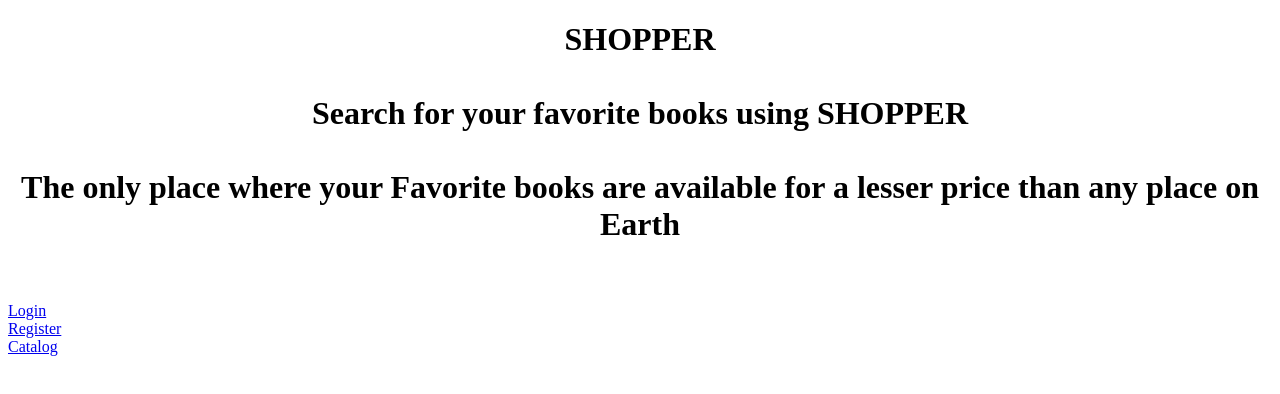
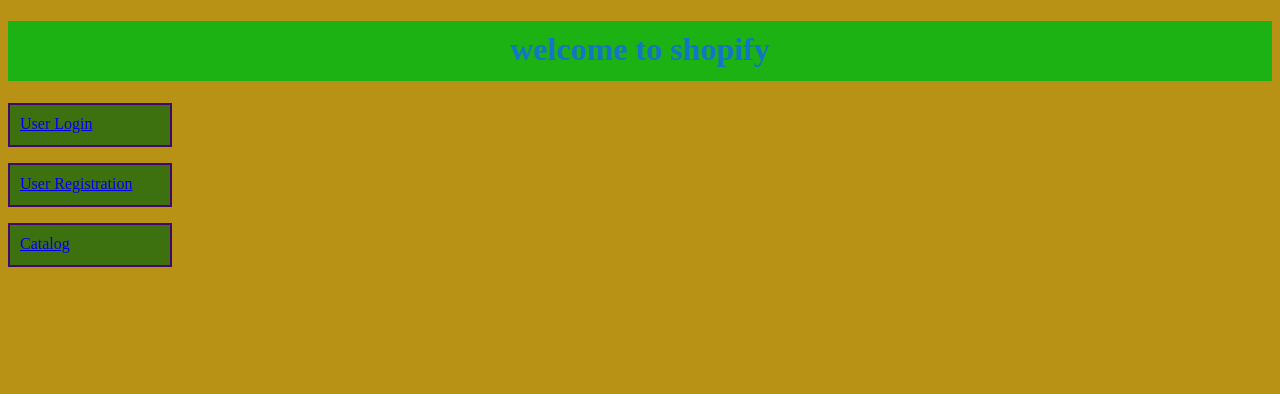
Before and after one commit to SHAMIT1264/HTML-AND-CSS, a plain HTML site: page index.html in a window 1280 px wide. Drawn offline with Linux system fonts and the light colour scheme.

Commit message:
Add files via upload

```diff
--- /dev/null
+++ b/Catalog.css
@@ -0,0 +1,16 @@
+h1{
+    text-align: center;
+    background-color: rgb(185, 24, 24) 43;
+    height: 50px;
+    padding-top: 10px;
+    color: rgb(87, 142, 190);
+}
+
+img{
+    border: 2px solid black;
+    margin-top: 50px;
+}
+
+body{
+    background-color: rgb(208, 211, 18)
+}
--- /dev/null
+++ b/Login.css
@@ -0,0 +1,3 @@
+body{
+    background-color: rgb(147, 108, 10);
+}
--- /dev/null
+++ b/Register.css
@@ -0,0 +1,7 @@
+body{
+    background-color: rgb(244, 203, 154) ;
+}
+
+h1{
+    color: rgb(230, 114, 133);
+}
--- /dev/null
+++ b/index.css
@@ -0,0 +1,21 @@
+h1{
+    background-color: rgb(28, 178, 20);
+    color: rgb(19, 116, 200);
+    text-align: center;
+    height: 50px;
+    padding-top: 10px;
+}
+
+body{
+    background-color: rgb(184, 146, 21);
+}
+
+p{
+    border: 2px solid rgb(68, 7, 111);
+    background-color: rgb(61, 113, 16);
+    color: rgb(33, 43, 189)1, 255;
+    height: 30px;
+    width: 150px;
+    padding-left: 10px;
+    padding-top: 10px;
+}
--- a/index.html
+++ b/index.html
@@ -3,20 +3,12 @@
 <head>
     <meta charset="UTF-8">
     <meta name="viewport" content="width=device-width, initial-scale=1.0">
-    <title>SHOPPER</title>
-    <link rel="Stylesheet" href="Index.css">
+    <title>shopify</title>
+    <link rel="stylesheet" href="index.css">
 </head>
 <body>
-    <div id="navbar">
-    <h1>
-        <position><center>SHOPPER</center></position><br>
-        <position><center>Search for your favorite books using SHOPPER</center></position><br>
-        <position><center>The only place where your Favorite books are available for a lesser price than any place on Earth</center></position><br>
-    </h1>
-    <a href="Login.html">Login</a><br>
-    <a href="Register.html">Register</a><br>
-    <a href="Catalog.html">Catalog</a><br>
-    <div></div>
-
-</body>
+    <h1>welcome to shopify</h1>
+    <a href="login.html"><p>User Login</p></a>
+    <a href="register.html"><p>User Registration</p></a>
+    <a href="catalog.html"><p>Catalog</p></a>
 </html>
```
Also changed, not shown: Catalog.html (added, +47 -0 lines), Login.html (+6 -6 lines), Register.html (+3 -0 lines).
